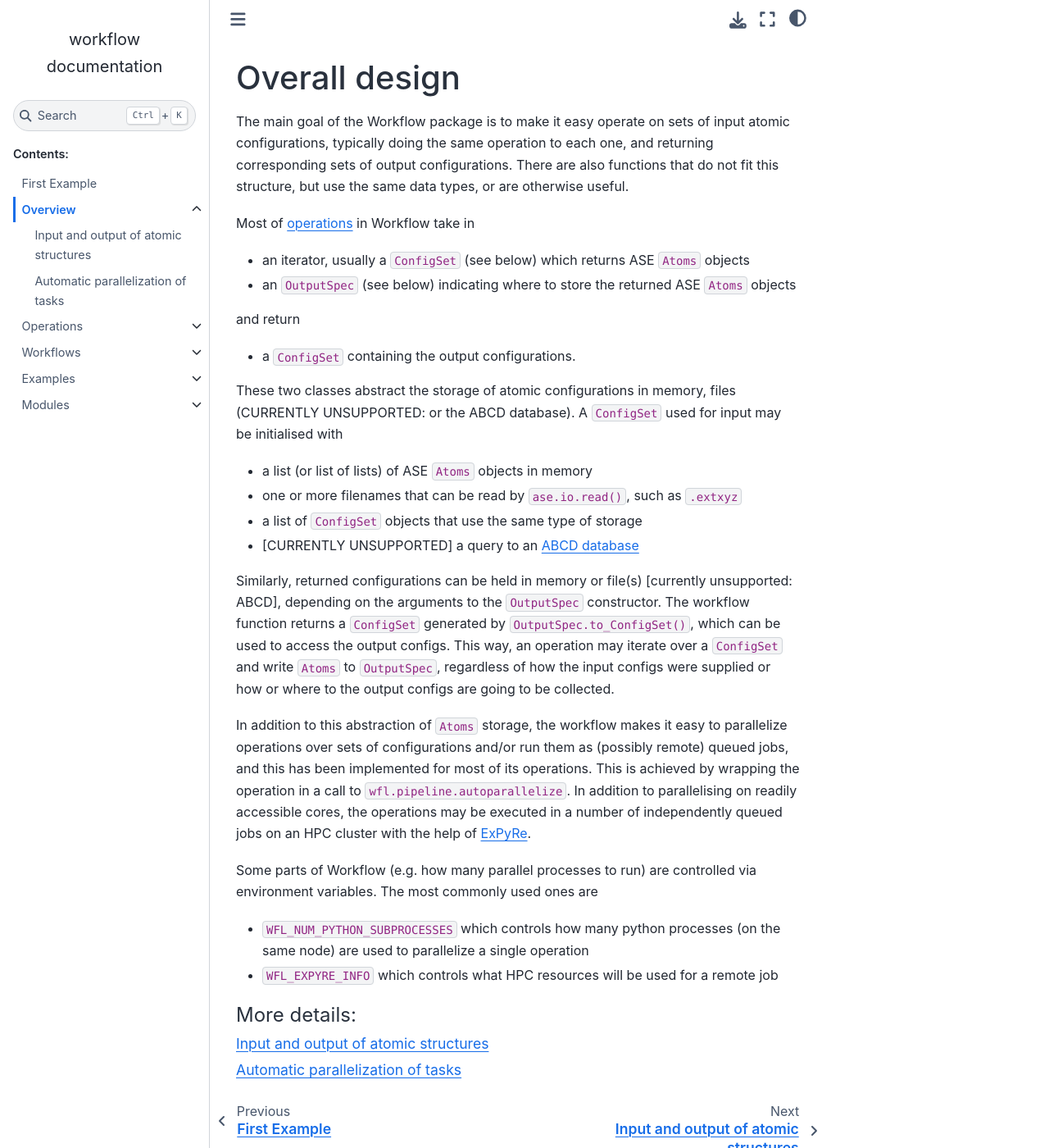
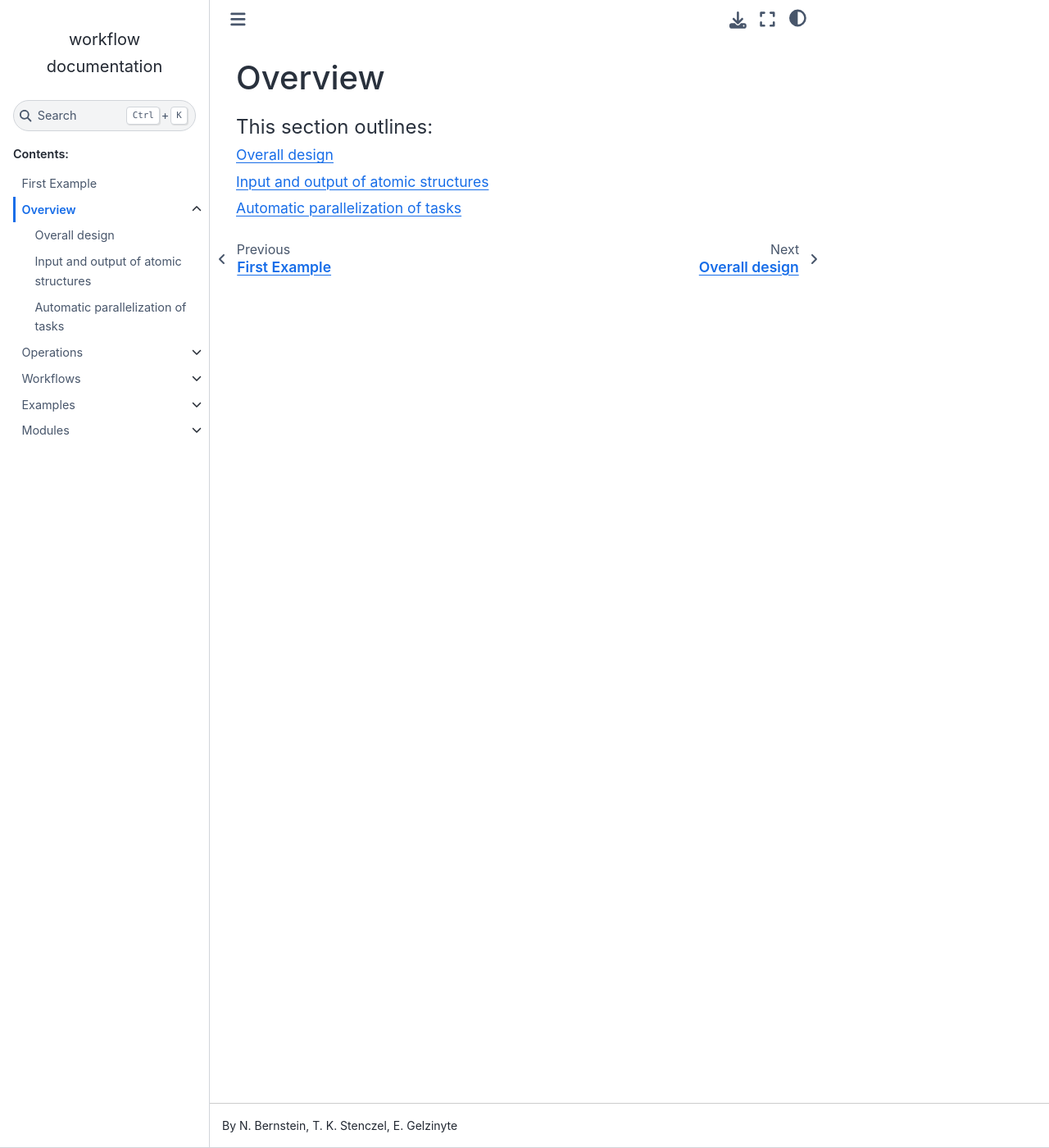
Before and after one commit to libAtoms/workflow, a Sphinx documentation site: the page built from docs/source/overview.rst, in a window 1280 px wide and 1400 px high. Shown: the whole window at 82% size. Built offline with Sphinx 7.4.7 and the Sphinx Book theme 1.1.4, drawn with Linux system fonts in a browser that asks for light colours.

Commit message:
some modifications

```diff
--- a/docs/source/index.rst
+++ b/docs/source/index.rst
@@ -9,7 +9,7 @@ Welcome to Workflow's documentation!
 
 A Python toolkit for building interatomic potential creation and atomistic simulation workflows.
 
-The main functions of Workflow is to efficiently parallelise operations over a set of atomic configurations (Atomic Simulation Environment's "Atoms" objects). Given an operation that is defined to act a single configuration (e.g. evaluate energy of a structure with CASTEP ASE calculator), Workflow may apply the operation to multiple configurations in parallel.
+The main functions of Workflow is to efficiently parallelise operations over a set of atomic configurations (Atomic Simulation Environment's "Atoms" objects). Given an operation that is defined to act a single configuration (e.g. evaluate energy of a structure with CASTEP ASE calculator), Workflow may apply the operation to multiple configurations in parallel. Workflow also interfaces with [ExPyRe](https://github.com/libAtoms/ExPyRe/tree/main/expyre) to manage evaluation of (autoparallelized) python functions via a queueing system on a (remote) cluster.
 
 Basic use of the workflow is introduced through an :ref:`example <first_example>`.  The overall design of the workflow-specific code structures (e.g. how configurations are handled, mechanism to parallelise operations) are covered in :ref:`Overview <overview>`. Currently implemented self-contained per-configuration operations are sketched out in :ref:`Operations <operations>`. Descriptions of Workflows, built out of these modular operations are described in :ref:`Workflows <workflows>`. There are also descriptions :ref:`command line interface <command_line>`, :ref:`examples <examples>` of common tasks to get started with and a :ref:`Python API <api>`.
 
--- a/docs/source/overview.rst
+++ b/docs/source/overview.rst
@@ -1,61 +1,13 @@
 .. _code_structure:
 
 ######################################
-Overall design
+Overview
 ######################################
-
-The main goal of the Workflow package is to make it easy operate on sets of input atomic
-configurations, typically doing the same operation to each one, and
-returning corresponding sets of output configurations.  There are also
-functions that do not fit this structure, but use the same data types,
-or are otherwise useful.
-
-Most of :ref:`operations <operations>` in Workflow take in
-
-* an iterator, usually a ``ConfigSet`` (see below) which returns ASE ``Atoms`` objects
-* an ``OutputSpec`` (see below) indicating where to store the returned ASE ``Atoms`` objects
-
-and return
-
-* a ``ConfigSet`` containing the output configurations.
-
-These two classes abstract the storage of atomic configurations in memory,
-files (CURRENTLY UNSUPPORTED: or the ABCD database).  A ``ConfigSet`` used for input may be
-initialised with
-
-* a list (or list of lists) of ASE ``Atoms`` objects in memory
-* one or more filenames that can be read by ``ase.io.read()``, such as ``.extxyz``
-* a list of ``ConfigSet`` objects that use the same type of storage
-* [CURRENTLY UNSUPPORTED] a query to an `ABCD database <https://github.com/libAtoms/abcd>`_
-
-Similarly, returned configurations can be held in memory or
-file(s) [currently unsupported: ABCD], depending on the arguments to the ``OutputSpec``
-constructor. The workflow function returns a ``ConfigSet`` generated by
-``OutputSpec.to_ConfigSet()``, which can be used to access the output
-configs.  This way, an operation may iterate over a ``ConfigSet``
-and write ``Atoms`` to ``OutputSpec``, regardless of how the input
-configs were supplied or how or where to the output configs are going
-to be collected.
-
-In addition to this abstraction of ``Atoms`` storage, the workflow makes
-it easy to parallelize operations over sets of configurations and/or
-run them as (possibly remote) queued jobs, and this has been implemented
-for most of its operations.  This is achieved by wrapping the operation in a
-call to ``wfl.pipeline.autoparallelize``. In addition to parallelising
-on readily accessible cores, the operations may be executed in a number
-of independently queued jobs on an HPC cluster with the help of
-`ExPyRe <https://github.com/libAtoms/ExPyRe>`_.
-
-Some parts of Workflow (e.g. how many parallel processes to run) are controlled via environment variables. The
-most commonly used ones are
-
-* ``WFL_NUM_PYTHON_SUBPROCESSES`` which controls how many python processes (on the
-  same node) are used to parallelize a single operation
-* ``WFL_EXPYRE_INFO`` which controls what HPC resources will be used for a remote job
 
 .. toctree::
    :maxdepth: 1
-   :caption: More details:
+   :caption: This section outlines:
 
+   overview.overall_design.rst
    overview.configset.rst
    overview.parallelisation.rst
```
Also changed, not shown: docs/source/first_example.md (+2 -2 lines), docs/source/operations.calculators.md (+8 -7 lines), docs/source/operations.generate.md (+1 -1 lines), docs/source/overview.overall_design.rst (added, +54 -0 lines), docs/source/overview.parallelisation.rst (+0 -7 lines).
